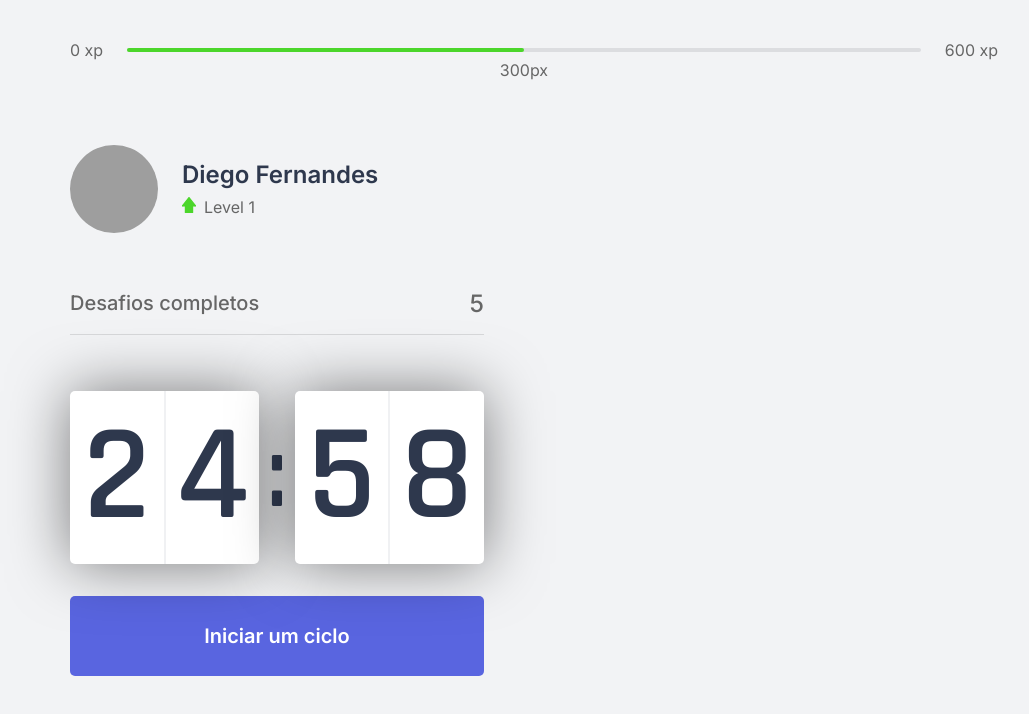
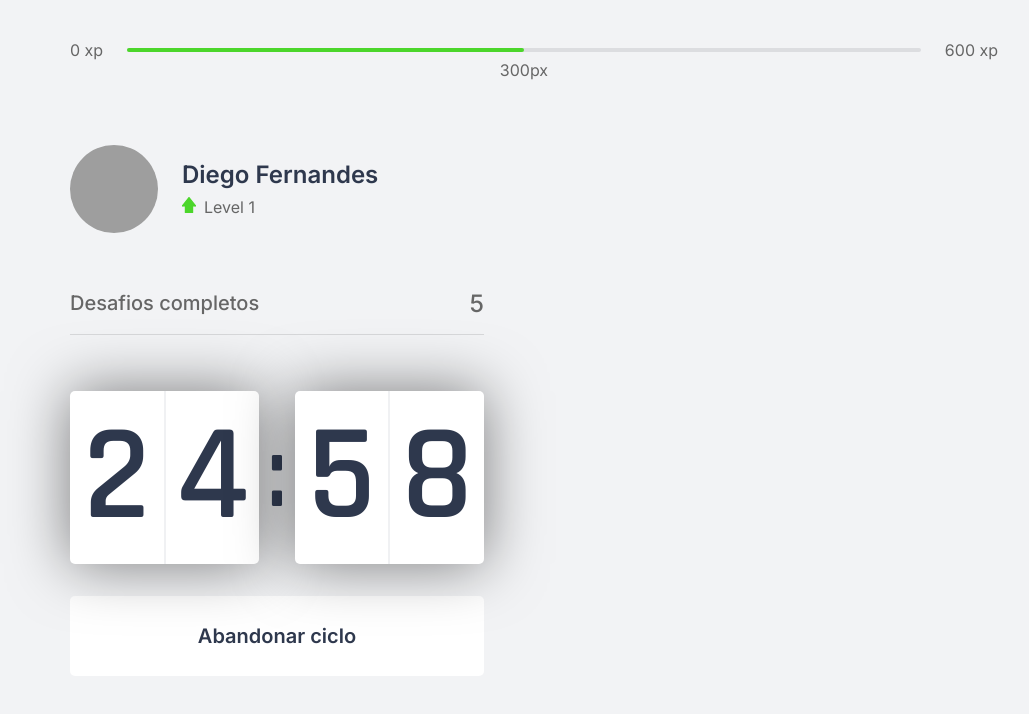
Before and after one commit to guilhermeabell/moveit-next, a Next.js app: page / in a window 1280 px wide. Both pictures are taken after a click on the button "Iniciar um ciclo". Shown: the top 714 px of the page, without its empty margins (106-1135 px from the left). Built offline with nearby package versions, Linux system fonts and the light colour scheme; grey boxes are pictures that could not be loaded.

Commit message:
feat: countdown finalized

```diff
--- a/src/components/Countdown.tsx
+++ b/src/components/Countdown.tsx
@@ -1,5 +1,7 @@
 import { useState, useEffect } from 'react';
 import styles from '../styles/components/Countdown.module.css';
+
+let countdownTimeout: NodeJS.Timeout;
 
 export function Countdown() {
   const [time, setTime] = useState(25 * 60);
@@ -16,9 +18,15 @@
     setIsActive(true);
   }
 
+  function resetCountdown() {
+    clearTimeout(countdownTimeout);
+    setIsActive(false);
+    setTime(25 * 60);
+  }
+
   useEffect(() => {
     if (isActive && time > 0) {
-      setTimeout(() => {
+     countdownTimeout = setTimeout(() => {
         setTime(time -1);
       }, 1000);
     }
@@ -37,10 +45,20 @@
         <span>{secondRight}</span>
       </div>
     </div>
+
+    { isActive ? (
     <button type="button"
+     className={`${styles.countdownButton} ${styles.countdownButtonActive}`}
+     onClick={resetCountdown}
+     >
+       Abandonar ciclo
+    </button>
+    ) : (
+      <button type="button"
      className={styles.countdownButton} onClick={StartCountdown}>
-      Iniciar um ciclo
+       Iniciar um ciclo
     </button>
+    ) }
     </div>
   );
 }
--- a/src/styles/components/Countdown.module.css
+++ b/src/styles/components/Countdown.module.css
@@ -61,3 +61,13 @@
 .countdownButton:hover {
   background: var(--blue-dark);
 }
+
+.countdownButtonActive {
+  background: var(--white);
+  color: var(--title);
+}
+
+.countdownButtonActive:hover {
+  background: var(--red);
+  color: var(--white);
+}
```
